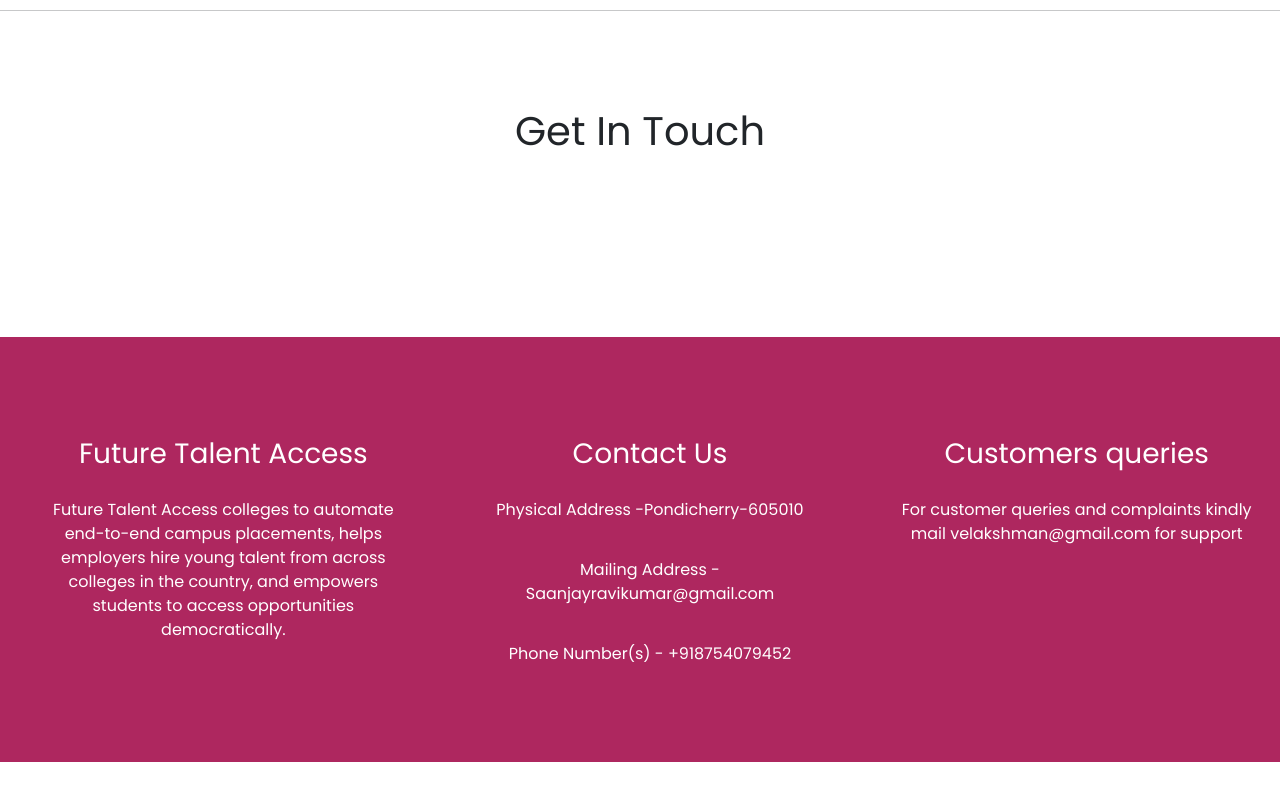
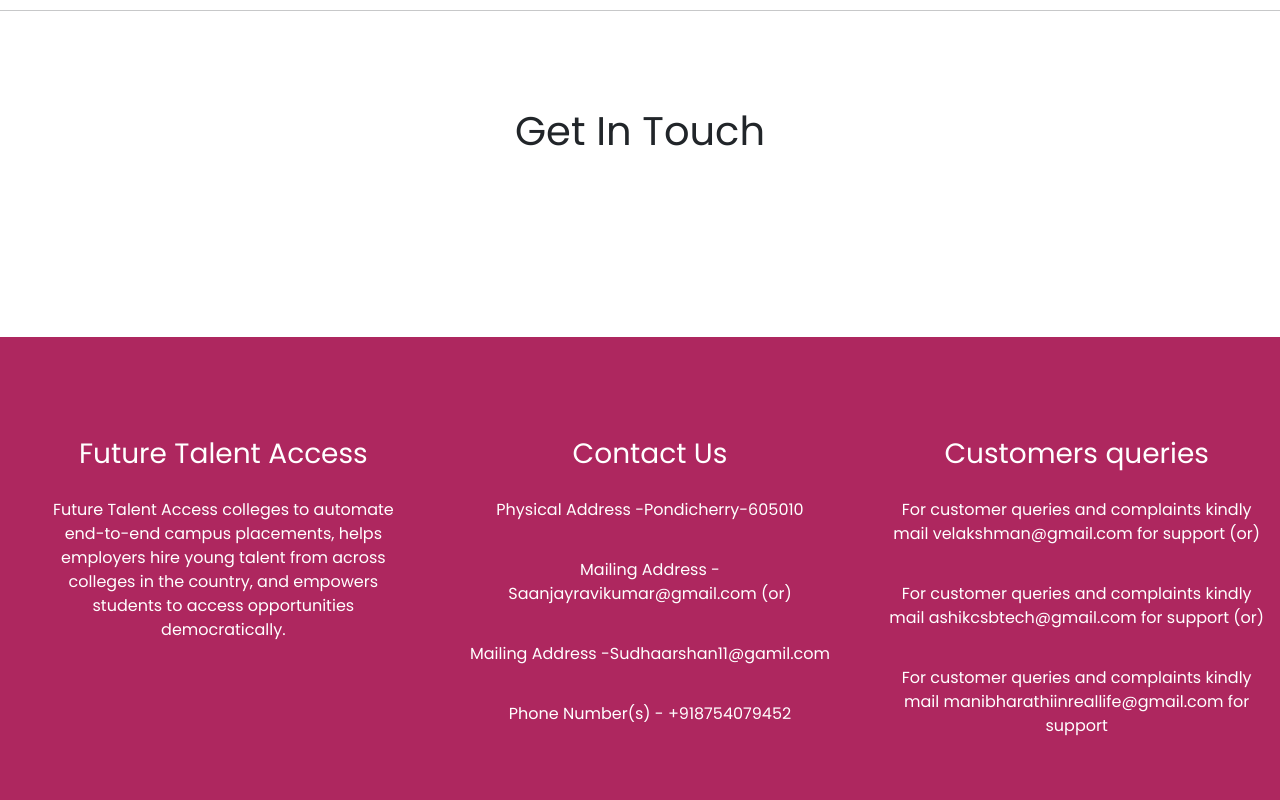
Before and after one commit to I-m-Sanjay/ats-system, a website: page landing-page.html in a window 1280 px wide. Shown: the part 3605-4405 px from the top of the page. Before the commit the page ends 4367 px from the top, so only its background shows below. Drawn offline with nearby package versions, Linux system fonts and the light colour scheme.

Commit message:
Update landing-page.html

```diff
--- a/landing-page.html
+++ b/landing-page.html
@@ -268,14 +268,19 @@
 			<h3>Contact Us</h3>
 
    <p> Physical Address -Pondicherry-605010</p>
-   <p>Mailing Address -Saanjayravikumar@gmail.com</p>
+   <p>Mailing Address -Saanjayravikumar@gmail.com (or) </p>
+
+	 <p>Mailing Address -Sudhaarshan11@gamil.com </p>
 	 <p>Phone Number(s) - +918754079452</p>
   </div>
 
 			<div class="col-md-4" id="footer-col2">
 			<h3>Customers queries </h3>
-			<p> For customer queries and complaints kindly mail velakshman@gmail.com for support</p>
+			<p> For customer queries and complaints kindly mail velakshman@gmail.com for support (or)</p>
 
+			<p> For customer queries and complaints kindly mail ashikcsbtech@gmail.com for support (or)</p>
+
+			<p> For customer queries and complaints kindly mail manibharathiinreallife@gmail.com for support</p>
 			</div>
 		</div>
 		</div>
```
